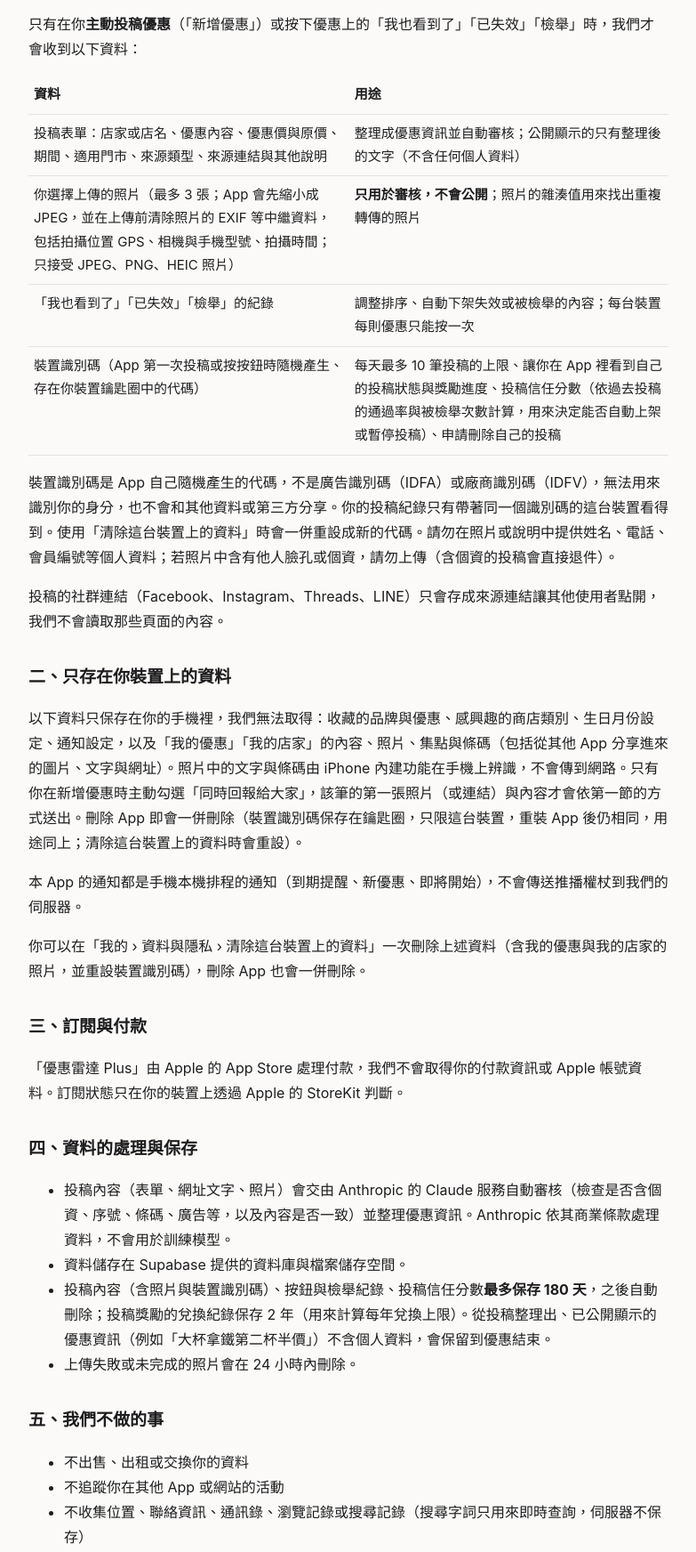
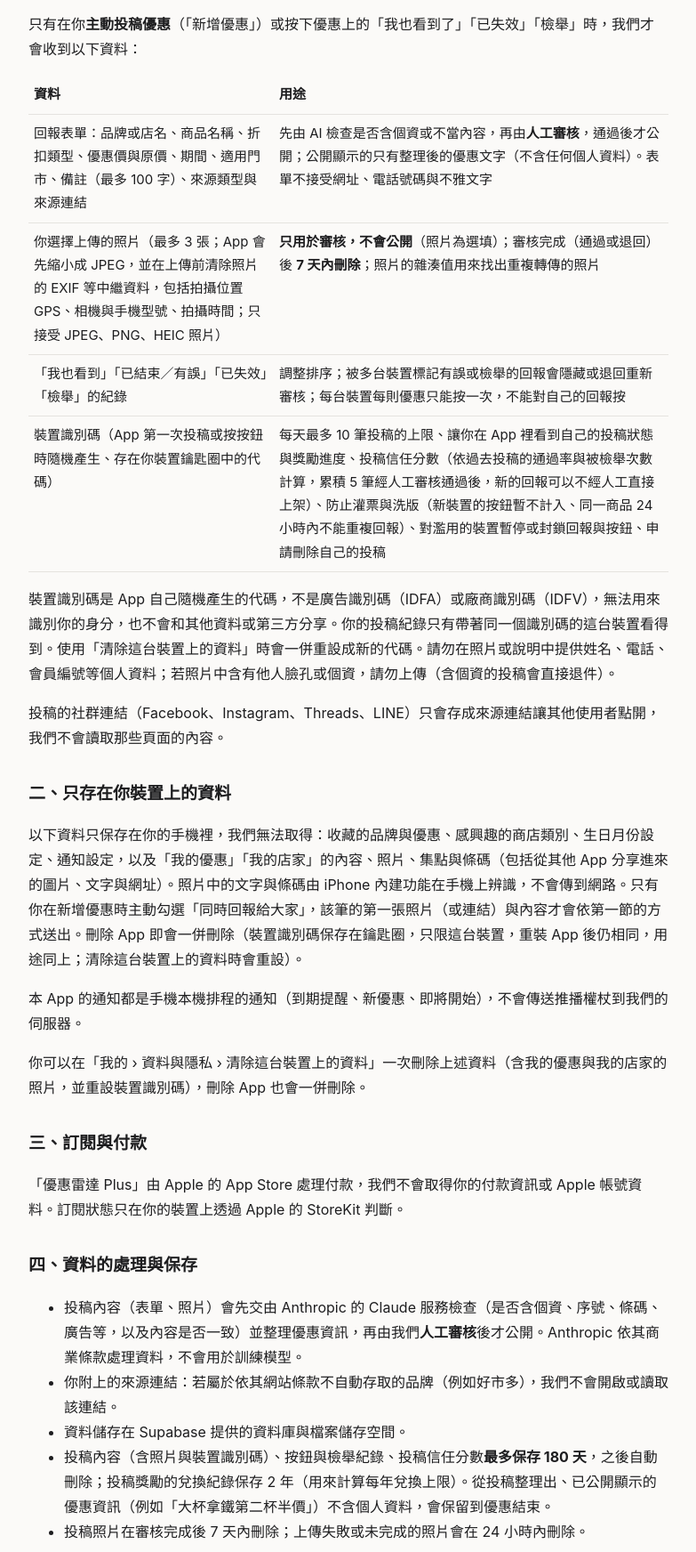
Before and after one commit to aclothes/youhui-radar-legal, a plain HTML site: page privacy.html in a window 1280 px wide. Shown: the part 324-2068 px from the top of the page at 89% size, without its empty margins (248-1031 px from the left). Drawn offline with Linux system fonts and the light colour scheme.

Commit message:
更新隱私權政策與使用條款

```diff
--- a/privacy.html
+++ b/privacy.html
@@ -12,10 +12,10 @@
 <p>只有在你<strong>主動投稿優惠</strong>（「新增優惠」）或按下優惠上的「我也看到了」「已失效」「檢舉」時，我們才會收到以下資料：</p>
 <table>
 <tr><th>資料</th><th>用途</th></tr>
-<tr><td>投稿表單：店家或店名、優惠內容、優惠價與原價、期間、適用門市、來源類型、來源連結與其他說明</td><td>整理成優惠資訊並自動審核；公開顯示的只有整理後的文字（不含任何個人資料）</td></tr>
-<tr><td>你選擇上傳的照片（最多 3 張；App 會先縮小成 JPEG，並在上傳前清除照片的 EXIF 等中繼資料，包括拍攝位置 GPS、相機與手機型號、拍攝時間；只接受 JPEG、PNG、HEIC 照片）</td><td><strong>只用於審核，不會公開</strong>；照片的雜湊值用來找出重複轉傳的照片</td></tr>
-<tr><td>「我也看到了」「已失效」「檢舉」的紀錄</td><td>調整排序、自動下架失效或被檢舉的內容；每台裝置每則優惠只能按一次</td></tr>
-<tr><td>裝置識別碼（App 第一次投稿或按按鈕時隨機產生、存在你裝置鑰匙圈中的代碼）</td><td>每天最多 10 筆投稿的上限、讓你在 App 裡看到自己的投稿狀態與獎勵進度、投稿信任分數（依過去投稿的通過率與被檢舉次數計算，用來決定能否自動上架或暫停投稿）、申請刪除自己的投稿</td></tr>
+<tr><td>回報表單：品牌或店名、商品名稱、折扣類型、優惠價與原價、期間、適用門市、備註（最多 100 字）、來源類型與來源連結</td><td>先由 AI 檢查是否含個資或不當內容，再由<strong>人工審核</strong>，通過後才公開；公開顯示的只有整理後的優惠文字（不含任何個人資料）。表單不接受網址、電話號碼與不雅文字</td></tr>
+<tr><td>你選擇上傳的照片（最多 3 張；App 會先縮小成 JPEG，並在上傳前清除照片的 EXIF 等中繼資料，包括拍攝位置 GPS、相機與手機型號、拍攝時間；只接受 JPEG、PNG、HEIC 照片）</td><td><strong>只用於審核，不會公開</strong>（照片為選填）；審核完成（通過或退回）後 <strong>7 天內刪除</strong>；照片的雜湊值用來找出重複轉傳的照片</td></tr>
+<tr><td>「我也看到」「已結束／有誤」「已失效」「檢舉」的紀錄</td><td>調整排序；被多台裝置標記有誤或檢舉的回報會隱藏或退回重新審核；每台裝置每則優惠只能按一次，不能對自己的回報按</td></tr>
+<tr><td>裝置識別碼（App 第一次投稿或按按鈕時隨機產生、存在你裝置鑰匙圈中的代碼）</td><td>每天最多 10 筆投稿的上限、讓你在 App 裡看到自己的投稿狀態與獎勵進度、投稿信任分數（依過去投稿的通過率與被檢舉次數計算，累積 5 筆經人工審核通過後，新的回報可以不經人工直接上架）、防止灌票與洗版（新裝置的按鈕暫不計入、同一商品 24 小時內不能重複回報）、對濫用的裝置暫停或封鎖回報與按鈕、申請刪除自己的投稿</td></tr>
 </table>
 <p>裝置識別碼是 App 自己隨機產生的代碼，不是廣告識別碼（IDFA）或廠商識別碼（IDFV），無法用來識別你的身分，也不會和其他資料或第三方分享。你的投稿紀錄只有帶著同一個識別碼的這台裝置看得到。使用「清除這台裝置上的資料」時會一併重設成新的代碼。請勿在照片或說明中提供姓名、電話、會員編號等個人資料；若照片中含有他人臉孔或個資，請勿上傳（含個資的投稿會直接退件）。</p>
 <p>投稿的社群連結（Facebook、Instagram、Threads、LINE）只會存成來源連結讓其他使用者點開，我們不會讀取那些頁面的內容。</p>
@@ -30,10 +30,11 @@
 
 <h2>四、資料的處理與保存</h2>
 <ul>
-<li>投稿內容（表單、網址文字、照片）會交由 Anthropic 的 Claude 服務自動審核（檢查是否含個資、序號、條碼、廣告等，以及內容是否一致）並整理優惠資訊。Anthropic 依其商業條款處理資料，不會用於訓練模型。</li>
+<li>投稿內容（表單、照片）會先交由 Anthropic 的 Claude 服務檢查（是否含個資、序號、條碼、廣告等，以及內容是否一致）並整理優惠資訊，再由我們<strong>人工審核</strong>後才公開。Anthropic 依其商業條款處理資料，不會用於訓練模型。</li>
+<li>你附上的來源連結：若屬於依其網站條款不自動存取的品牌（例如好市多），我們不會開啟或讀取該連結。</li>
 <li>資料儲存在 Supabase 提供的資料庫與檔案儲存空間。</li>
 <li>投稿內容（含照片與裝置識別碼）、按鈕與檢舉紀錄、投稿信任分數<strong>最多保存 180 天</strong>，之後自動刪除；投稿獎勵的兌換紀錄保存 2 年（用來計算每年兌換上限）。從投稿整理出、已公開顯示的優惠資訊（例如「大杯拿鐵第二杯半價」）不含個人資料，會保留到優惠結束。</li>
-<li>上傳失敗或未完成的照片會在 24 小時內刪除。</li>
+<li>投稿照片在審核完成後 7 天內刪除；上傳失敗或未完成的照片會在 24 小時內刪除。</li>
 </ul>
 
 <h2>五、我們不做的事</h2>
```
Also changed, not shown: terms.html (+5 -5 lines).
